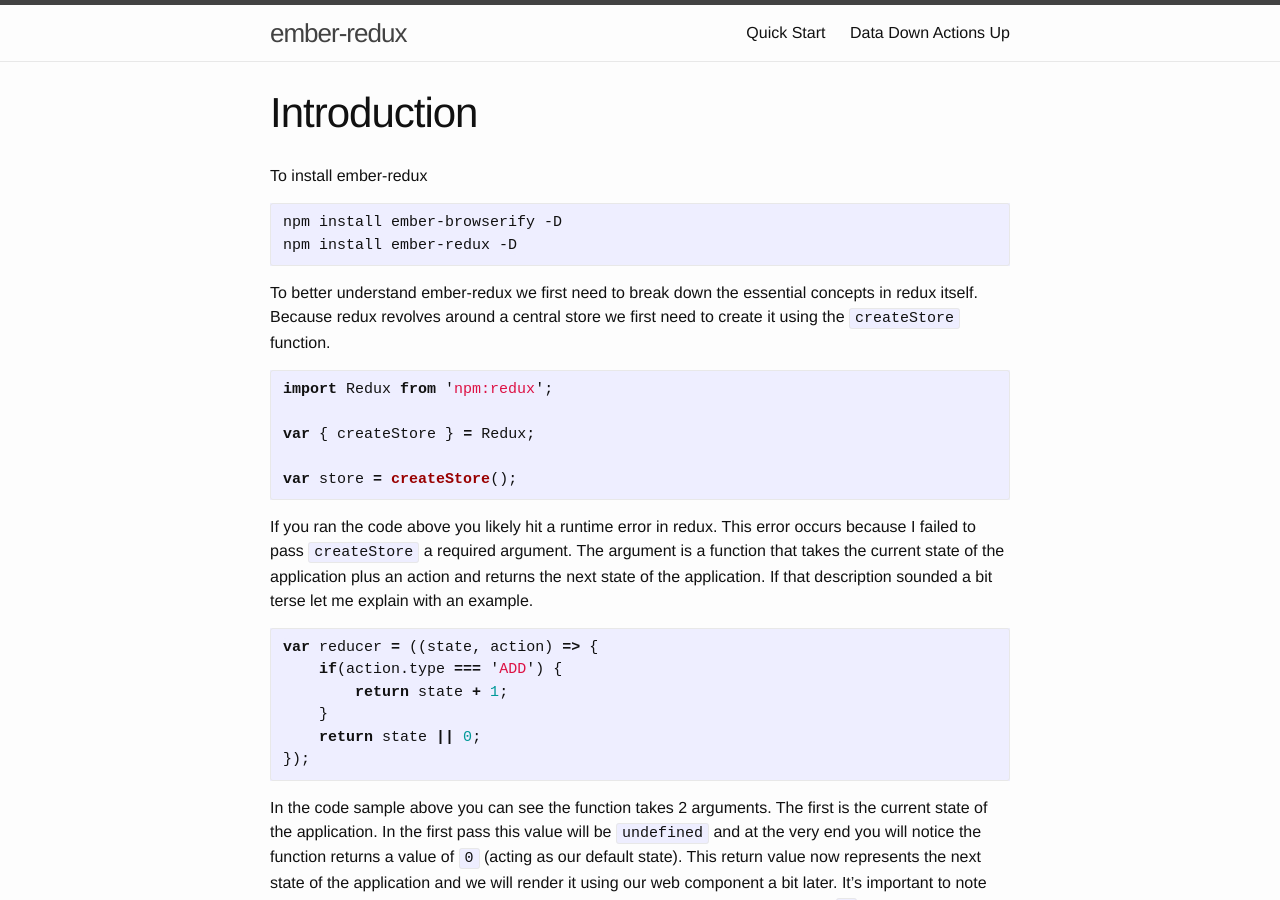
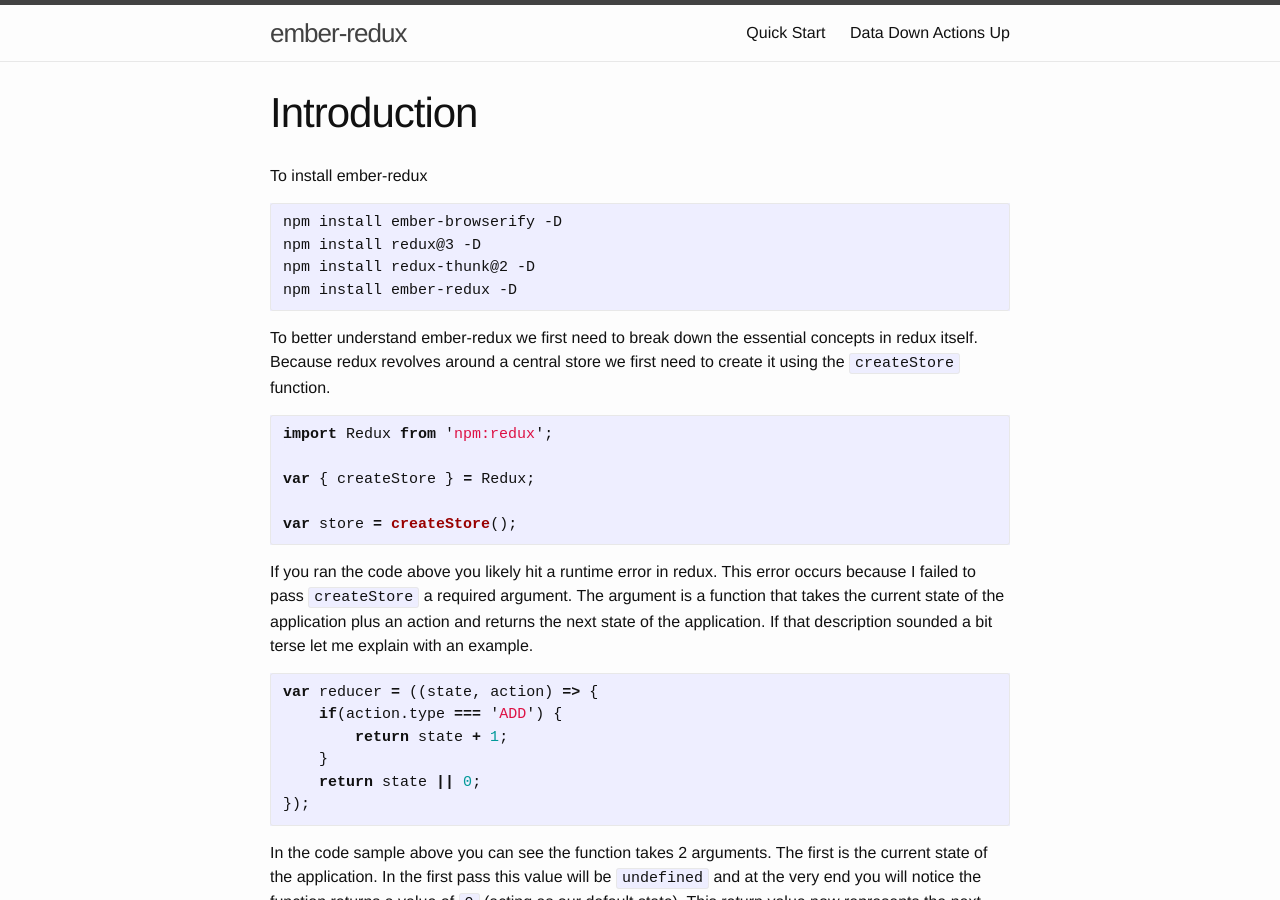
Before and after one commit to ember-redux/ember-redux, a Jekyll site: the page built from _posts/2016-04-01-introduction.markdown, in a window 1280 px wide and 900 px high. Built offline with Jekyll 4.4.1, drawn with Linux system fonts in a browser that asks for light colours.

Commit message:
updated the install steps to include redux and redux-thunk

````diff
--- a/_posts/2016-04-01-introduction.markdown
+++ b/_posts/2016-04-01-introduction.markdown
@@ -8,6 +8,8 @@
 
 ```
 npm install ember-browserify -D
+npm install redux@3 -D
+npm install redux-thunk@2 -D
 npm install ember-redux -D
 ```
 
````
